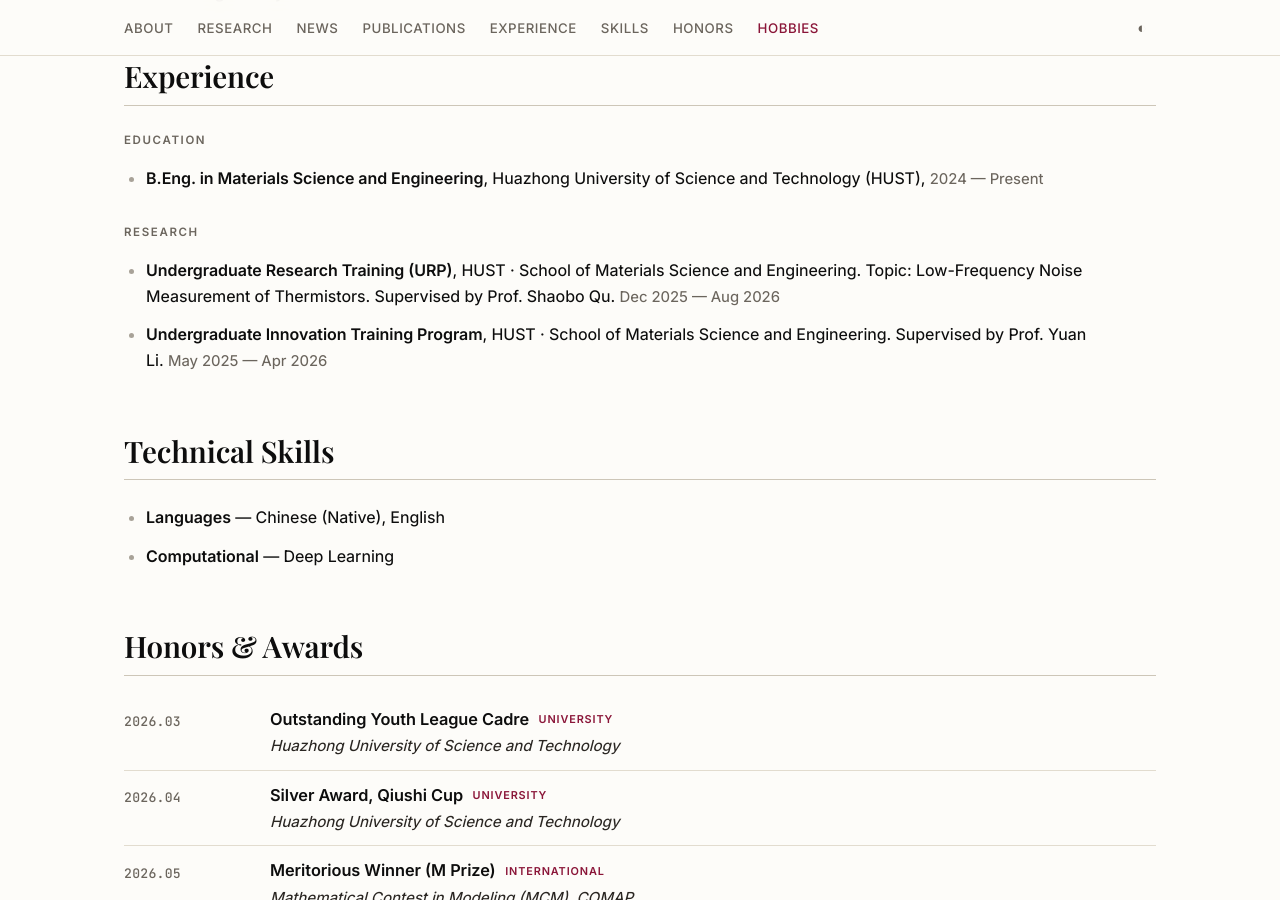
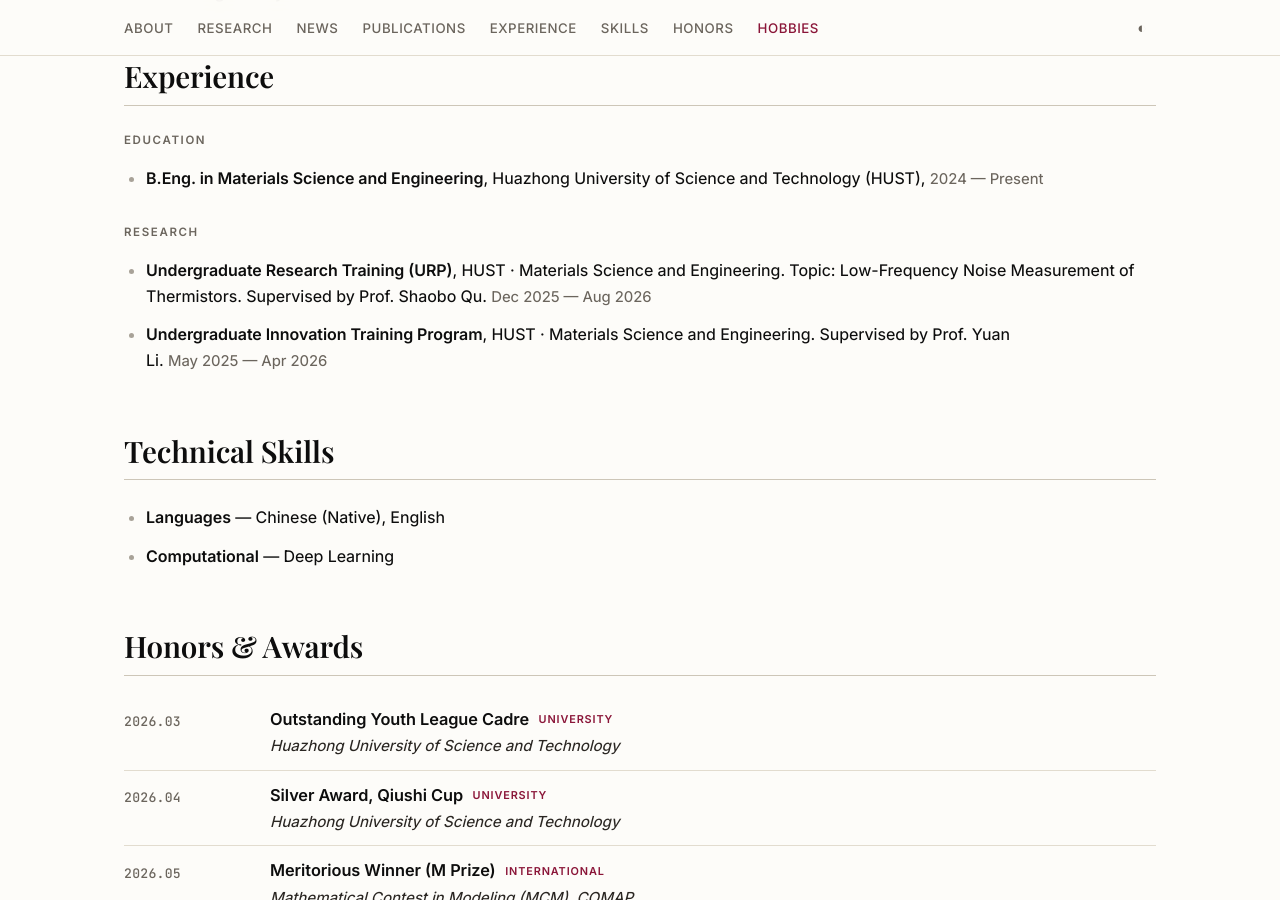
Before and after one commit to yuyanghe738-hub/yuyanghe738-hub.github.io, a Jekyll site: the page built from index.html, in a window 1280 px wide and 900 px high, scrolled down 1128 px. Built offline with Jekyll 4.4.1, drawn with Linux system fonts in a browser that asks for light colours; some web fonts are replaced; some of the changed text lies outside the part shown.

Commit message:
Drop 'School of' prefix; major is now just 'Materials Science and Engineering'

```diff
--- a/_config.yml
+++ b/_config.yml
@@ -11,7 +11,7 @@
 author:
   name:        "Yuyang He"
   email:       "yuyanghe738@gmail.com"
-  role:        "Undergraduate Student, School of Materials Science and Engineering"
+  role:        "Undergraduate Student, Materials Science and Engineering"
   affiliation: "Huazhong University of Science and Technology (HUST)"
 
 # Header link row (leave any field empty to hide)
--- a/_data/experience.yml
+++ b/_data/experience.yml
@@ -11,12 +11,12 @@
 research:
   - period: "Dec 2025 — Aug 2026"
     title:  "Undergraduate Research Training (URP)"
-    org:    "HUST · School of Materials Science and Engineering"
+    org:    "HUST · Materials Science and Engineering"
     desc:   "Topic: Low-Frequency Noise Measurement of Thermistors. Supervised by Prof. Shaobo Qu."
 
   - period: "May 2025 — Apr 2026"
     title:  "Undergraduate Innovation Training Program"
-    org:    "HUST · School of Materials Science and Engineering"
+    org:    "HUST · Materials Science and Engineering"
     desc:   "Supervised by Prof. Yuan Li."
 
 service:
--- a/index.html
+++ b/index.html
@@ -55,7 +55,7 @@
     <h2>About</h2>
     <p>
       Hi! I am <strong>Yuyang He</strong>, an undergraduate student at the
-      <em>School of Materials Science and Engineering</em>,
+      <em>Materials Science and Engineering</em>,
       <em>Huazhong University of Science and Technology (HUST)</em>.
       I have a deep passion for <strong>physics</strong> and aspire to pursue
       a <strong>Ph.D.</strong> in the field. My research interests lie in
```
